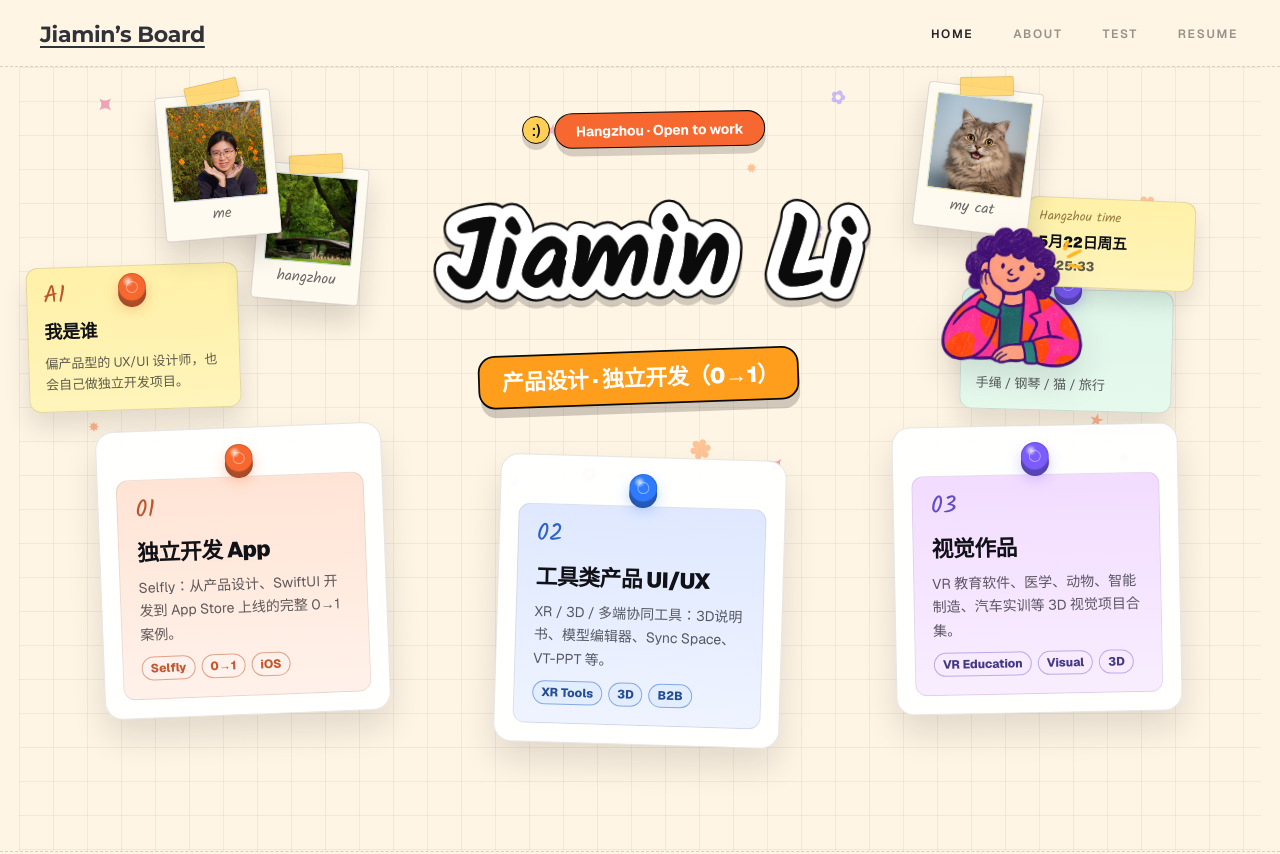
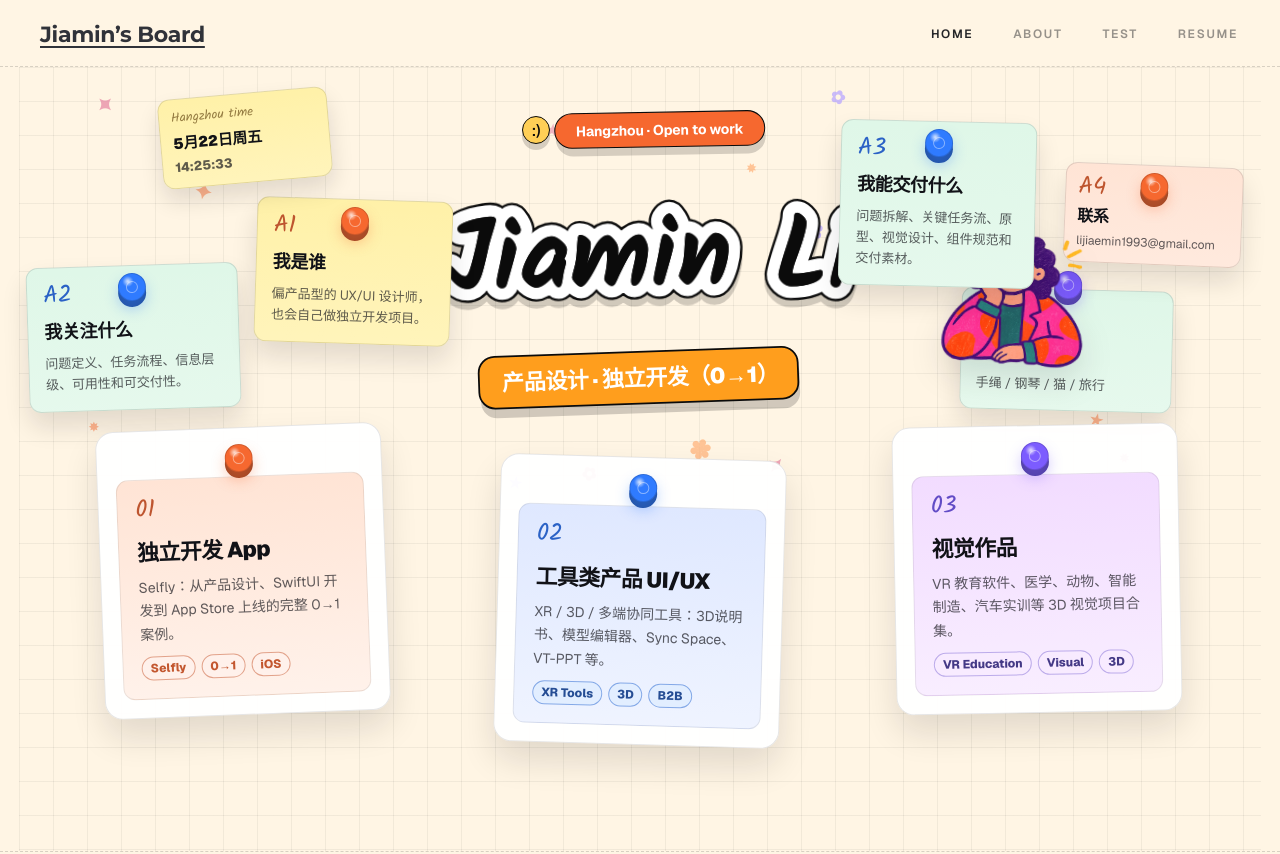
Before and after one commit to jaemin17/jaemin-portfolio, a Next.js app: page / in a window 1280 px wide. Shown: the top 854 px of the page. Built offline with nearby package versions, Linux system fonts and the light colour scheme.

Commit message:
Refine homepage note layout

```diff
--- a/src/app/TodayStamp.tsx
+++ b/src/app/TodayStamp.tsx
@@ -22,7 +22,7 @@ function formatHangzhouTime(date: Date) {
   return { dateText, timeText };
 }
 
-export function TodayStamp() {
+export function TodayStamp({ className }: { className?: string }) {
   const [now, setNow] = useState<Date | null>(null);
 
   useEffect(() => {
@@ -40,7 +40,7 @@ export function TodayStamp() {
     : { dateText: "--", timeText: "--:--:--" };
 
   return (
-    <aside className={styles.todayStamp} aria-label="今日时间">
+    <aside className={[styles.todayStamp, className].filter(Boolean).join(" ")} aria-label="今日时间">
       <time className={styles.todayNote} dateTime={now?.toISOString()}>
         <span className={styles.todayLabel}>Hangzhou time</span>
         <span className={styles.todayDate}>{dateText}</span>
--- a/src/app/page.module.css
+++ b/src/app/page.module.css
@@ -125,7 +125,7 @@
 .middleScatter {
   position: absolute;
   inset: 0;
-  z-index: 6;
+  z-index: 12;
   max-width: min(1200px, 100%);
   margin: 0 auto;
   pointer-events: none;
@@ -138,6 +138,42 @@
   transform: rotate(var(--scatter-rotate, 0deg));
 }
 
+.middleScatter .scatterNote,
+.middleScatter .todayStamp {
+  position: absolute;
+  pointer-events: auto;
+}
+
+.middleScatter .scatterNote {
+  width: clamp(196px, 15vw, 232px);
+  padding-top: 34px;
+  transform: rotate(var(--note-rotation));
+  animation-name: noteDropIn;
+  transition: transform 160ms ease;
+}
+
+.middleScatter .scatterNote.scatterCat {
+  top: max(var(--scatter-top-cat), var(--scatter-clear-below-header));
+  right: calc(clamp(148px, 7vw, 176px) + var(--right-cluster-offset));
+  left: auto;
+  z-index: 8;
+}
+
+.middleScatter .scatterNote.scatterHangzhou {
+  --note-accent: #fff1a8;
+  --pin-color: #f6682f;
+  top: max(var(--scatter-top-hangzhou), calc(var(--scatter-clear-below-header) + 78px));
+  left: clamp(216px, 14vw, 268px);
+  right: auto;
+  z-index: 6;
+}
+
+.middleScatter .todayStamp {
+  width: 170px;
+  margin-top: 0;
+  transform: rotate(var(--note-rotation));
+}
+
 @keyframes scatterDropIn {
   from {
     opacity: 0;
@@ -154,6 +190,7 @@
 
 .middleScatter .scatterMe {
   --scatter-rotate: -5deg;
+  --note-rotation: -5deg;
   top: max(var(--scatter-top-me), var(--scatter-clear-below-header));
   left: clamp(120px, 4vw, 138px);
   z-index: 7;
@@ -162,6 +199,10 @@
 
 .middleScatter .scatterCat {
   --scatter-rotate: 7deg;
+  --note-rotation: 7deg;
+  --note-hover-rotation-factor: -0.45;
+  --note-accent: #dff7e8;
+  --pin-color: #2f7bff;
   top: max(var(--scatter-top-cat), var(--scatter-clear-below-header));
   right: calc(clamp(148px, 7vw, 176px) + var(--right-cluster-offset));
   z-index: 8;
@@ -170,10 +211,14 @@
 
 .middleScatter .scatterHangzhou {
   --scatter-rotate: 5deg;
+  --note-rotation: 5deg;
+  --note-hover-rotation-factor: -0.45;
+  --note-accent: #fff1a8;
+  --pin-color: #f6682f;
   top: max(var(--scatter-top-hangzhou), calc(var(--scatter-clear-below-header) + 78px));
   left: clamp(216px, 14vw, 268px);
   right: auto;
-  width: 108px;
+  width: clamp(196px, 15vw, 232px);
   z-index: 6;
   animation-delay: 360ms;
 }
@@ -1136,6 +1181,11 @@
   --entry-delay: 700ms;
 }
 
+.middleScatter .scatterNote.scatterHangzhou {
+  --note-accent: #fff1a8;
+  --pin-color: #f6682f;
+}
+
 .infoItem:nth-child(5) {
   --note-rotation: -1.4deg;
   --note-accent: #ffe4d5;
@@ -1164,7 +1214,8 @@
 }
 
 .sideKeepsakes .sideAboutEntry,
-.sideKeepsakes .sideLifeEntry {
+.sideKeepsakes .sideLifeEntry,
+.sideKeepsakes .sideContactEntry {
   position: absolute;
   inset: auto;
   width: clamp(212px, 14vw, 248px);
@@ -1174,8 +1225,8 @@
 .sideKeepsakes .sideAboutEntry {
   --note-rotation: -1.8deg;
   --note-hover-rotation-factor: -0.45;
-  --note-accent: #fff1a8;
-  --pin-color: #f6682f;
+  --note-accent: #dff7e8;
+  --pin-color: #2f7bff;
   top: calc(100px + var(--top-cluster-offset));
   left: clamp(0px, 0.6vw, 12px);
   z-index: 2;
@@ -1192,6 +1243,36 @@
   animation-delay: 860ms;
 }
 
+.sideKeepsakes .sideContactEntry {
+  --note-rotation: 2.3deg;
+  --note-hover-rotation-factor: -0.45;
+  --note-accent: #ffe4d5;
+  --pin-color: #f6682f;
+  top: 64px;
+  right: calc(clamp(-42px, -3vw, -26px) + var(--right-cluster-offset));
+  z-index: 7;
+  width: clamp(178px, 13vw, 206px);
+  transform: rotate(var(--note-rotation));
+  animation-delay: 900ms;
+}
+
+.sideKeepsakes .sideContactEntry .infoNote {
+  min-height: 96px;
+  padding: 12px;
+}
+
+.sideKeepsakes .sideContactEntry .infoTitle {
+  margin-top: 8px;
+  font-size: 16px;
+}
+
+.sideKeepsakes .sideContactEntry .infoBody {
+  margin-top: 7px;
+  font-size: 12px;
+  line-height: 1.4;
+  overflow-wrap: anywhere;
+}
+
 .sideKeepsakes .todayStamp {
   --note-rotation: 2.3deg;
   animation-delay: 900ms;
@@ -1217,7 +1298,7 @@
   margin: 0;
   color: #111217;
   font-family: var(--font-montserrat), sans-serif;
-  font-size: 56px;
+  font-size: clamp(34px, 4vw, 46px);
   line-height: 1.12;
   letter-spacing: -0.03em;
   font-weight: 400;
@@ -1286,10 +1367,24 @@
   transform: translateY(-5px) rotate(calc(var(--note-rotation) * var(--note-hover-rotation-factor)));
 }
 
+.middleScatter .infoItem:hover {
+  z-index: 30;
+}
+
+.sideKeepsakes .sideAboutEntry:hover {
+  z-index: 2;
+  transform: rotate(var(--note-rotation));
+}
+
 .infoItem:hover .infoNote,
 .lifeEntry:hover .lifeNote {
   border-color: rgba(17, 18, 23, 0.18);
   box-shadow: 0 24px 40px rgba(17, 18, 23, 0.16);
+}
+
+.sideKeepsakes .sideAboutEntry:hover .infoNote {
+  border-color: rgba(17, 18, 23, 0.12);
+  box-shadow: 0 14px 26px rgba(17, 18, 23, 0.12);
 }
 
 .infoTitle {
@@ -1473,6 +1568,12 @@
     width: clamp(208px, 12vw, 236px);
   }
 
+  .sideKeepsakes .sideContactEntry {
+    top: 70px;
+    right: calc(clamp(-42px, -3vw, -26px) + var(--right-cluster-offset));
+    width: clamp(178px, 12vw, 206px);
+  }
+
   .sideKeepsakes .todayStamp {
     top: 140px;
     right: calc(clamp(0px, 0.6vw, 8px) + var(--right-cluster-offset));
@@ -1568,21 +1669,35 @@
 
   .middleScatter .scatterMe {
     --scatter-rotate: -4deg;
+    --note-rotation: -4deg;
     left: 120px;
   }
 
   .middleScatter .scatterCat {
     --scatter-rotate: 6deg;
+    --note-rotation: 6deg;
     right: calc(140px + var(--right-cluster-offset));
     z-index: 8;
   }
 
   .middleScatter .scatterHangzhou {
     --scatter-rotate: 4deg;
+    --note-rotation: 4deg;
     bottom: auto;
     left: 212px;
     right: auto;
-    width: 96px;
+  }
+
+  .middleScatter .scatterNote {
+    width: clamp(184px, 26vw, 220px);
+  }
+
+  .middleScatter .scatterNote.scatterCat {
+    right: calc(140px + var(--right-cluster-offset));
+  }
+
+  .middleScatter .scatterNote.scatterHangzhou {
+    left: 212px;
   }
 
   .title {
@@ -1612,6 +1727,7 @@
 
   .sideKeepsakes .sideAboutEntry,
   .sideKeepsakes .sideLifeEntry,
+  .sideKeepsakes .sideContactEntry,
   .sideKeepsakes .todayStamp {
     position: relative;
     inset: auto;
@@ -1754,6 +1870,7 @@
 
   .sideKeepsakes .sideAboutEntry,
   .sideKeepsakes .sideLifeEntry,
+  .sideKeepsakes .sideContactEntry,
   .sideKeepsakes .todayStamp {
     flex: 1 1 100%;
     width: 100%;
@@ -1847,11 +1964,13 @@
 
   .middleScatter .scatterMe {
     --scatter-rotate: -4deg;
+    --note-rotation: -4deg;
     left: 120px;
   }
 
   .middleScatter .scatterCat {
     --scatter-rotate: 6deg;
+    --note-rotation: 6deg;
     right: calc(136px + var(--right-cluster-offset));
     left: auto;
     z-index: 8;
@@ -1859,10 +1978,41 @@
 
   .middleScatter .scatterHangzhou {
     --scatter-rotate: 4deg;
+    --note-rotation: 4deg;
     bottom: auto;
     left: 204px;
     right: auto;
-    width: 72px;
+  }
+
+  .middleScatter .scatterNote {
+    width: min(176px, calc(100vw - 40px));
+    padding-top: 28px;
+  }
+
+  .middleScatter .scatterNote.scatterCat {
+    right: calc(136px + var(--right-cluster-offset));
+    left: auto;
+  }
+
+  .middleScatter .scatterNote.scatterHangzhou {
+    left: 204px;
+    right: auto;
+  }
+
+  .middleScatter .scatterNote .infoNote {
+    min-height: 104px;
+    padding: 12px;
+  }
+
+  .middleScatter .scatterNote .infoTitle {
+    margin-top: 8px;
+    font-size: 15px;
+  }
+
+  .middleScatter .scatterNote .infoBody {
+    margin-top: 6px;
+    font-size: 11px;
+    line-height: 1.45;
   }
 
   .polaroidPair {
--- a/src/app/page.tsx
+++ b/src/app/page.tsx
@@ -34,10 +34,27 @@ const aboutNote = {
   body: "偏产品型的 UX/UI 设计师，也会自己做独立开发项目。",
 } as const;
 
+const focusNote = {
+  id: "focus",
+  index: "A2",
+  title: "我关注什么",
+  body: "问题定义、任务流程、信息层级、可用性和可交付性。",
+} as const;
+
+const deliveryNote = {
+  id: "delivery",
+  index: "A3",
+  title: "我能交付什么",
+  body: "问题拆解、关键任务流、原型、视觉设计、组件规范和交付素材。",
+} as const;
+
 const contactEmail = "lijiaemin1993@gmail.com";
 
 const contactNote = {
   id: "where",
+  index: "A4",
+  title: "联系",
+  body: contactEmail,
 } as const;
 
 const projectPhotoPlacements = ["topLeft", "topRight", "right"] as const;
@@ -90,25 +107,34 @@ function photoClassName(base: string, value: string) {
   return styles[`${base}${value[0].toUpperCase()}${value.slice(1)}`];
 }
 
-function ScatterPolaroid({
+function ScatterInfoNote({
   className,
-  caption,
-  src,
-  imageClassName,
+  note,
+  href,
 }: {
   className: string;
-  caption: string;
-  src: string;
-  imageClassName?: string;
+  note: typeof aboutNote | typeof focusNote | typeof deliveryNote;
+  href?: string;
 }) {
+  const content = (
+    <>
+      <span className={styles.workIndex}>{note.index}</span>
+      <span className={styles.infoTitle}>{note.title}</span>
+      <span className={styles.infoBody}>{note.body}</span>
+    </>
+  );
+
   return (
-    <figure className={`${styles.polaroid} ${className}`}>
-      <span className={styles.polaroidTape} aria-hidden="true" />
-      <span className={[styles.polaroidImage, imageClassName].filter(Boolean).join(" ")}>
-        <Image className={styles.polaroidPhoto} src={src} alt="" fill sizes="116px" unoptimized />
-      </span>
-      <figcaption className={styles.polaroidCaption}>{caption}</figcaption>
-    </figure>
+    <article id={note.id} className={`${styles.infoItem} ${styles.scatterNote} ${className}`}>
+      <span className={styles.pin} aria-hidden="true" />
+      {href ? (
+        <Link className={`${styles.infoNote} ${styles.infoNoteLink}`} href={href}>
+          {content}
+        </Link>
+      ) : (
+        <span className={styles.infoNote}>{content}</span>
+      )}
+    </article>
   );
 }
 
@@ -212,36 +238,21 @@ export default function Home() {
               ))}
             </div>
             <div className={styles.middleZone}>
-            <div className={styles.middleScatter} aria-hidden="true">
-              <ScatterPolaroid
-                className={styles.scatterMe}
-                caption="me"
-                src={asset("/images/profile-polaroid.jpg")}
-                imageClassName={styles.profileImage}
-              />
-              <ScatterPolaroid
-                className={styles.scatterCat}
-                caption="my cat"
-                src={asset("/images/cat-polaroid.jpg")}
-                imageClassName={styles.catImage}
-              />
-              <ScatterPolaroid
-                className={styles.scatterHangzhou}
-                caption="hangzhou"
-                src={asset("/images/hangzhou-hover.png")}
-                imageClassName={styles.hangzhouScatterImage}
-              />
+            <div className={styles.middleScatter} aria-label="中区信息贴">
+              <TodayStamp className={styles.scatterMe} />
+              <ScatterInfoNote className={styles.scatterCat} note={deliveryNote} />
+              <ScatterInfoNote className={styles.scatterHangzhou} note={aboutNote} href="/about" />
             </div>
             <aside className={styles.sideKeepsakes} aria-label="侧边信息">
-              <article id={aboutNote.id} className={`${styles.infoItem} ${styles.sideAboutEntry}`}>
+              <article id={focusNote.id} className={`${styles.infoItem} ${styles.sideAboutEntry}`}>
                 <span className={styles.pin} aria-hidden="true" />
-                <Link className={`${styles.infoNote} ${styles.infoNoteLink}`} href="/about">
-                  <HoverPolaroid caption={aboutNote.id} placement="left" tone="sun" focusable={false}>
-                    <span className={styles.workIndex}>{aboutNote.index}</span>
-                    <span className={styles.infoTitle}>{aboutNote.title}</span>
-                    <span className={styles.infoBody}>{aboutNote.body}</span>
+                <span className={styles.infoNote}>
+                  <HoverPolaroid caption={focusNote.id} placement="left" tone="sun" focusable={false}>
+                    <span className={styles.workIndex}>{focusNote.index}</span>
+                    <span className={styles.infoTitle}>{focusNote.title}</span>
+                    <span className={styles.infoBody}>{focusNote.body}</span>
                   </HoverPolaroid>
-                </Link>
+                </span>
               </article>
               <article className={`${styles.lifeEntry} ${styles.sideLifeEntry}`}>
                 <span className={styles.pin} aria-hidden="true" />
@@ -253,7 +264,14 @@ export default function Home() {
                   </HoverPolaroid>
                 </Link>
               </article>
-              <TodayStamp />
+              <article className={`${styles.infoItem} ${styles.sideContactEntry}`}>
+                <span className={styles.pin} aria-hidden="true" />
+                <a className={styles.infoNote} href={`mailto:${contactEmail}`}>
+                  <span className={styles.workIndex}>{contactNote.index}</span>
+                  <span className={styles.infoTitle}>{contactNote.title}</span>
+                  <span className={styles.infoBody}>{contactNote.body}</span>
+                </a>
+              </article>
             </aside>
             <header className={styles.hero}>
             <div className={styles.heroTag} aria-label="status tag">
```
